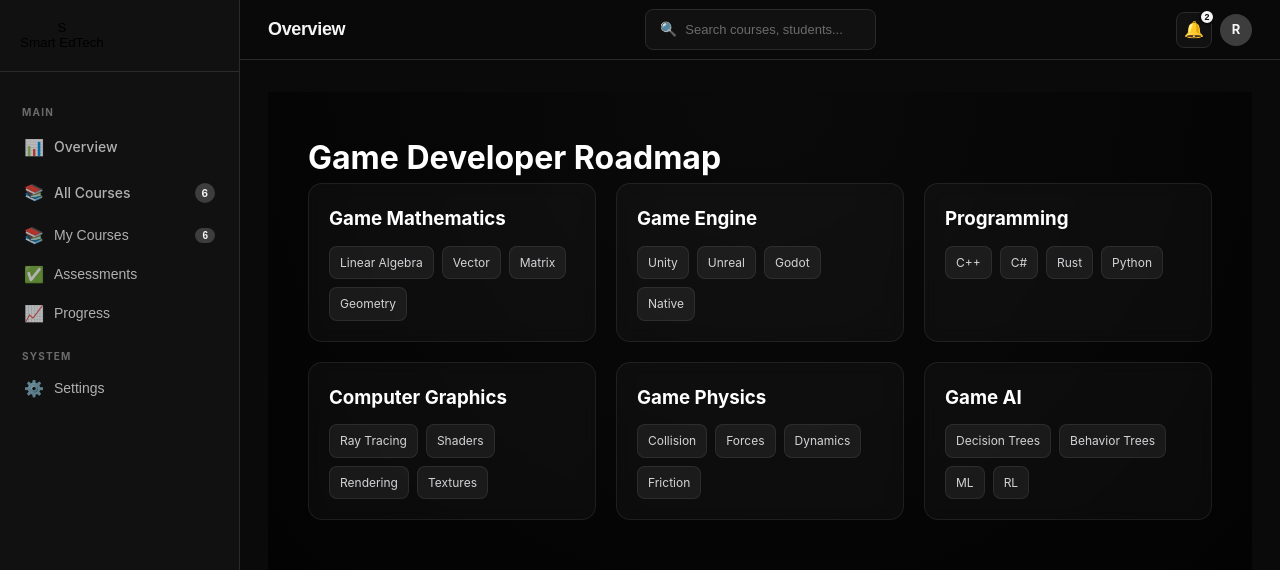
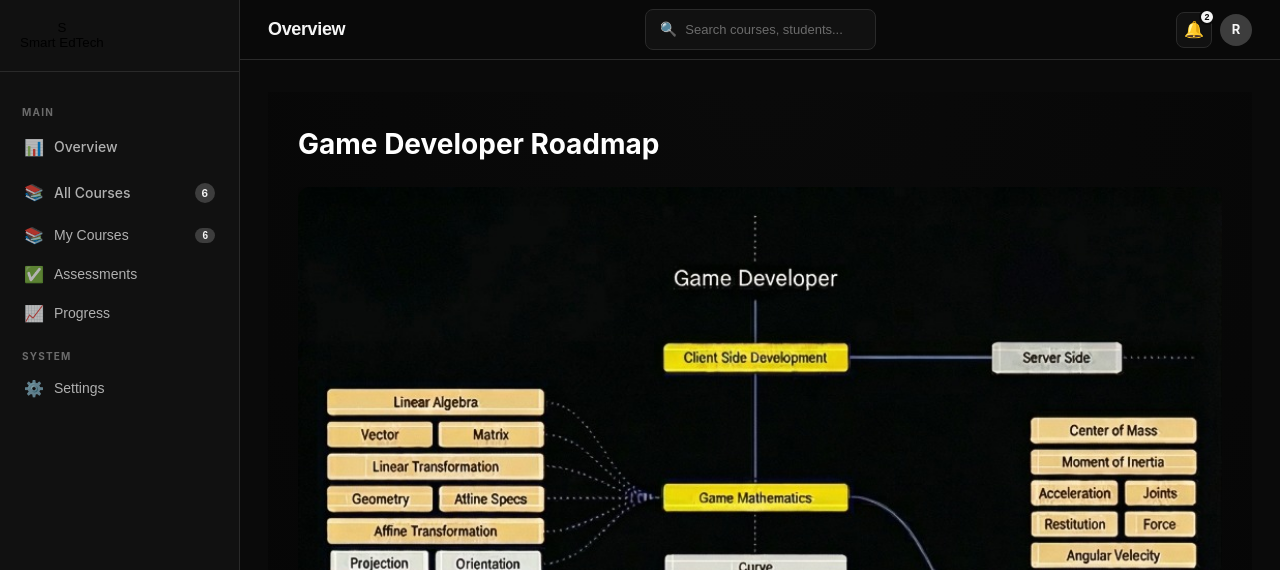
Before and after one commit to Saeesh-Vele/EdTechWeb, a React (Vite) app: page /dashboard/roadmap/game in a window 1280 px wide. Shown: the top 570 px of the page. Built offline with nearby package versions, Linux system fonts and the light colour scheme; no server answers.

Commit message:
Domain Graphs

```diff
--- a/package.json
+++ b/package.json
@@ -10,14 +10,17 @@
     "preview": "vite preview"
   },
   "dependencies": {
+    "dagre": "^0.8.5",
     "firebase": "^12.11.0",
     "framer-motion": "^12.38.0",
     "react": "^18.2.0",
     "react-dom": "^18.2.0",
-    "react-router-dom": "^7.13.2"
+    "react-router-dom": "^7.13.2",
+    "reactflow": "^11.11.4"
   },
   "devDependencies": {
     "@eslint/js": "^9.39.4",
+    "@types/dagre": "^0.7.54",
     "@types/node": "^24.12.0",
     "@types/react": "^19.2.14",
     "@types/react-dom": "^19.2.3",
--- a/src/pages/DashboardPage/RoadMaps/GameRoadmap/GameRoadmap.css
+++ b/src/pages/DashboardPage/RoadMaps/GameRoadmap/GameRoadmap.css
@@ -1,53 +1,40 @@
+/* WRAPPER */
 .roadmap-wrapper {
-    padding: 40px;
+    padding: 30px;
+    min-height: 100vh;
     background: radial-gradient(circle at top, #0a0a0a, #000000);
-    min-height: 100vh;
     color: white;
 }
 
-/* GRID */
-.roadmap-grid {
-    display: grid;
-    grid-template-columns: repeat(3, 1fr);
-    gap: 20px;
+/* TITLE */
+.roadmap-title {
+    font-size: 28px;
+    margin-bottom: 20px;
 }
 
-/* CARD */
-.roadmap-card {
-    background: rgba(255, 255, 255, 0.03);
-    border: 1px solid rgba(255, 255, 255, 0.08);
-    border-radius: 14px;
-    padding: 20px;
-
-    backdrop-filter: blur(8px);
-    transition: 0.25s;
+/* IMAGE CONTAINER */
+.roadmap-image-container {
+    width: 100%;
+    overflow-x: auto;
+    display: flex;
+    justify-content: center;
 }
 
-.roadmap-card:hover {
-    transform: translateY(-5px);
-    border-color: rgba(255, 255, 255, 0.2);
+/* IMAGE */
+.roadmap-image {
+    max-width: 1200px;
+    width: 100%;
+    border-radius: 12px;
+
+    box-shadow: 0 20px 60px rgba(0, 0, 0, 0.8);
 }
 
-/* TITLE */
-.roadmap-card h3 {
-    margin-bottom: 12px;
+/* SCROLLBAR (OPTIONAL NICE LOOK) */
+.roadmap-image-container::-webkit-scrollbar {
+    height: 8px;
 }
 
-/* ITEMS */
-.roadmap-items {
-    display: flex;
-    flex-wrap: wrap;
-    gap: 8px;
+.roadmap-image-container::-webkit-scrollbar-thumb {
+    background: #333;
+    border-radius: 10px;
 }
-
-/* CHIP */
-.roadmap-chip {
-    padding: 6px 10px;
-    font-size: 12px;
-
-    border-radius: 8px;
-    background: rgba(255, 255, 255, 0.06);
-    color: #d4d4d8;
-
-    border: 1px solid rgba(255, 255, 255, 0.08);
-}
--- a/src/pages/DashboardPage/RoadMaps/GameRoadmap/GameRoadmap.tsx
+++ b/src/pages/DashboardPage/RoadMaps/GameRoadmap/GameRoadmap.tsx
@@ -1,52 +1,18 @@
 import React from "react";
 import "./GameRoadmap.css";
-
-const sections = [
-    {
-        title: "Game Mathematics",
-        items: ["Linear Algebra", "Vector", "Matrix", "Geometry"]
-    },
-    {
-        title: "Game Engine",
-        items: ["Unity", "Unreal", "Godot", "Native"]
-    },
-    {
-        title: "Programming",
-        items: ["C++", "C#", "Rust", "Python"]
-    },
-    {
-        title: "Computer Graphics",
-        items: ["Ray Tracing", "Shaders", "Rendering", "Textures"]
-    },
-    {
-        title: "Game Physics",
-        items: ["Collision", "Forces", "Dynamics", "Friction"]
-    },
-    {
-        title: "Game AI",
-        items: ["Decision Trees", "Behavior Trees", "ML", "RL"]
-    }
-];
+import roadmap from "../../../../assets/roadmaps/game-dev.jpeg";
 
 const GameRoadmap = () => {
     return (
         <div className="roadmap-wrapper">
-            <h1>Game Developer Roadmap</h1>
+            <h1 className="roadmap-title">Game Developer Roadmap</h1>
 
-            <div className="roadmap-grid">
-                {sections.map((section, i) => (
-                    <div className="roadmap-card" key={i}>
-                        <h3>{section.title}</h3>
-
-                        <div className="roadmap-items">
-                            {section.items.map((item, j) => (
-                                <span key={j} className="roadmap-chip">
-                                    {item}
-                                </span>
-                            ))}
-                        </div>
-                    </div>
-                ))}
+            <div className="roadmap-image-container">
+                <img
+                    src={roadmap}
+                    alt="Game Developer Roadmap"
+                    className="roadmap-image"
+                />
             </div>
         </div>
     );
```
Also changed, not shown: src/data/gameRoadmap.json (added, +282 -0 lines), src/assets/roadmaps/game-dev.jpeg (added), src/data/gamedeveloper.json (deleted), 1 other file (tests, documents, lock files or other folders).
